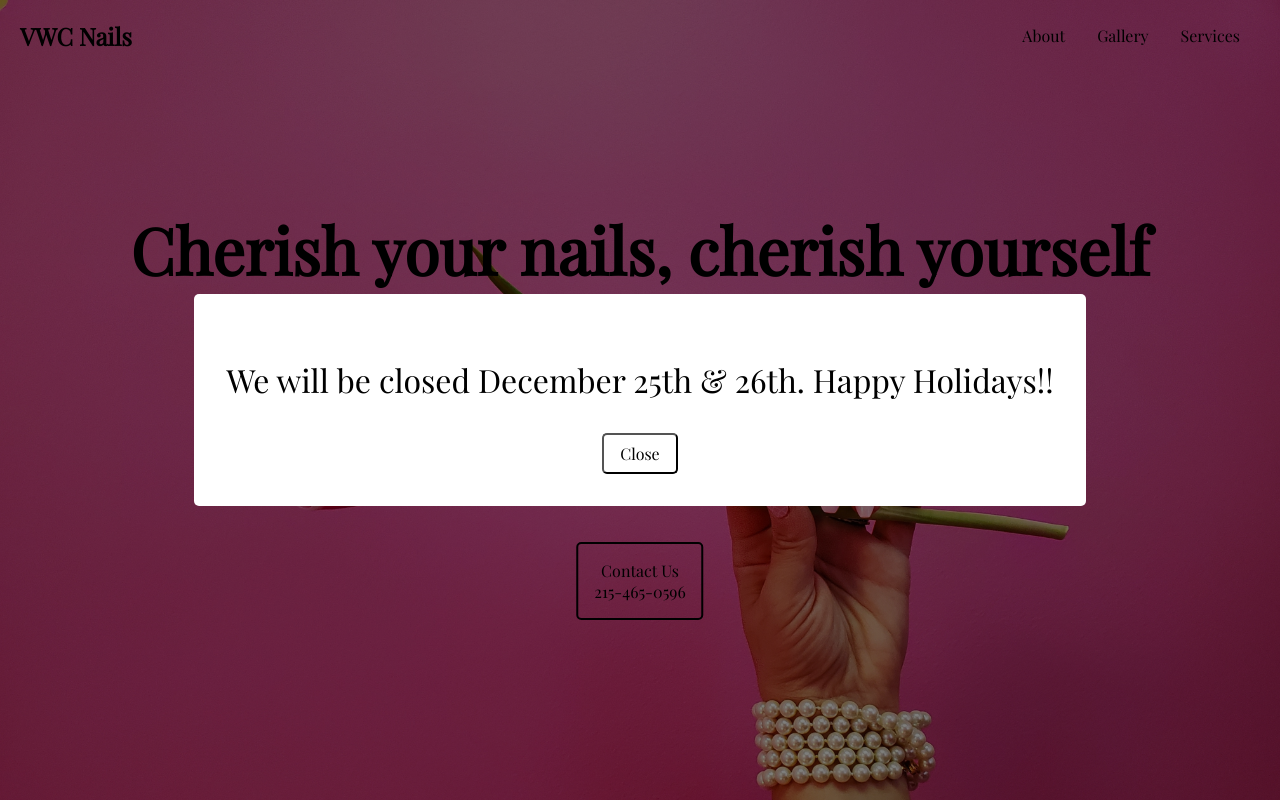
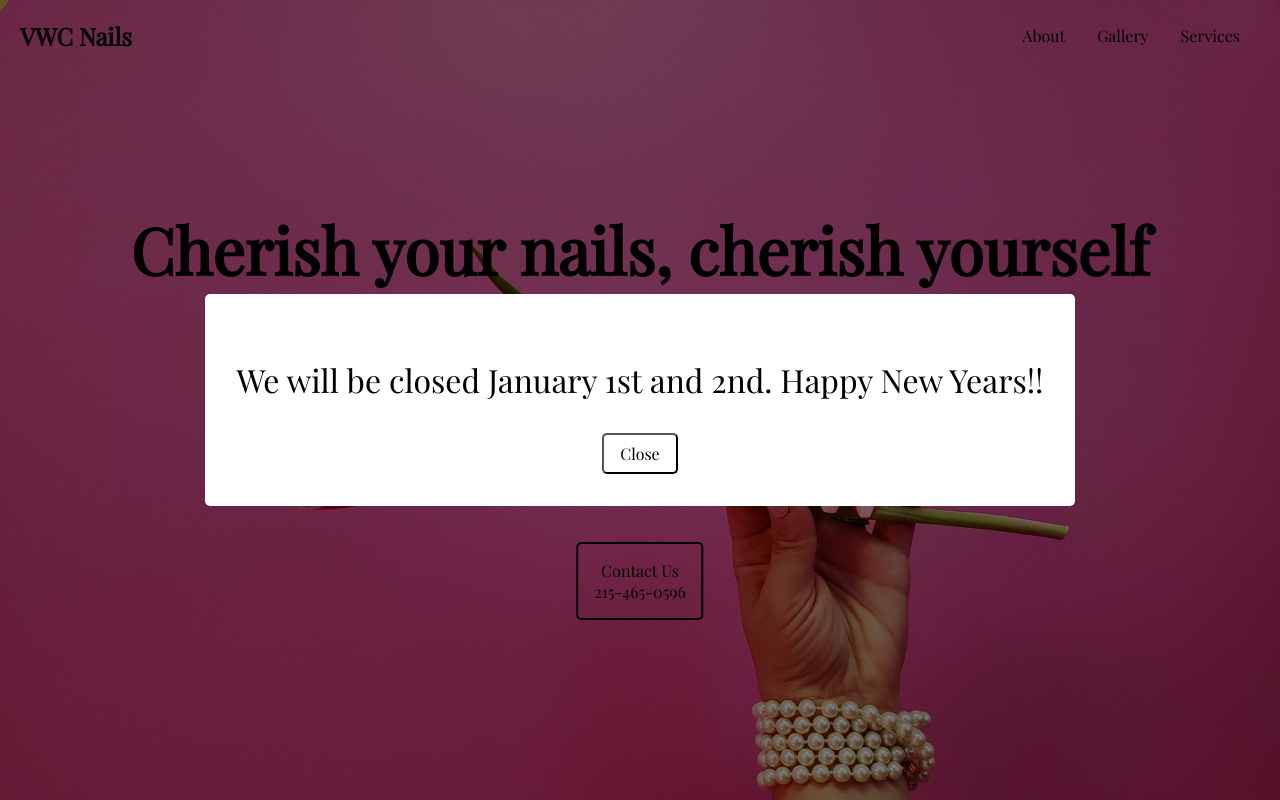
Before and after one commit to kchiem12/vwc_nails_svelte, a SvelteKit app: page / in a window 1280 px wide. Shown: the top 800 px of the page. Built offline with nearby package versions, Linux system fonts and the light colour scheme.

Commit message:
update announcement

```diff
--- a/src/routes/+layout.svelte
+++ b/src/routes/+layout.svelte
@@ -23,7 +23,7 @@
 
 <Announcement
 	show={showAnnouncement}
-	message="We will be closed December 25th & 26th. Happy Holidays!!"
+	message="We will be closed January 1st and 2nd. Happy New Years!!"
 	{closeAnnouncement}
 />
 
```
